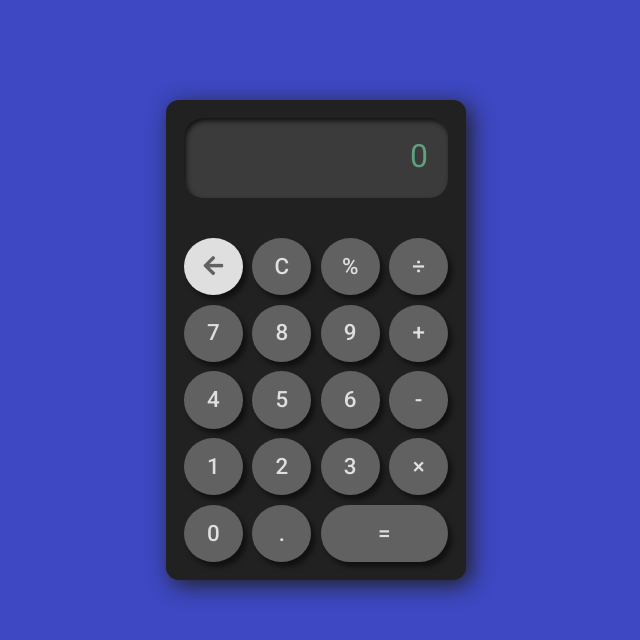
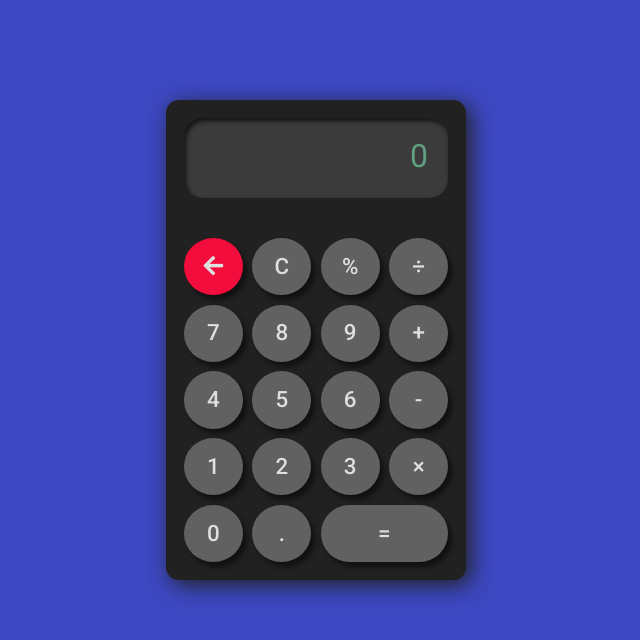
Before and after one commit to JerrisonY/Calculator, a plain HTML site: page index.html in a window 1280 px wide. In both pictures the pointer is over the button 537 px from the left and 266 px from the top of the page. Shown: the whole page, without its empty margins (324-964 px from the left). Drawn offline with Linux system fonts and the light colour scheme.

Commit message:
fixed hover error on delete, was missing class in css

```diff
--- a/css/main.css
+++ b/css/main.css
@@ -81,7 +81,7 @@ body {
     color: #dfdfdf;
 }
 
-[data-action='delete']:hover {
+[data-type='delete']:hover {
     background-color: #F20D3C;
     color: #dfdfdf;
 }
```
